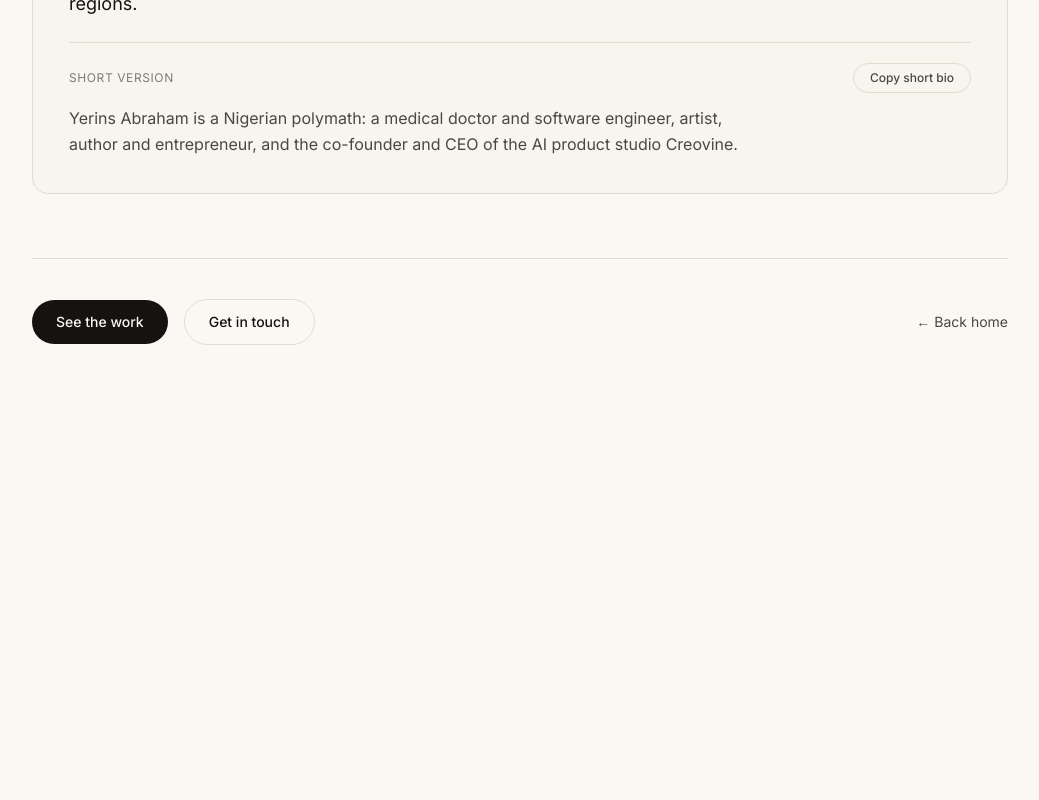
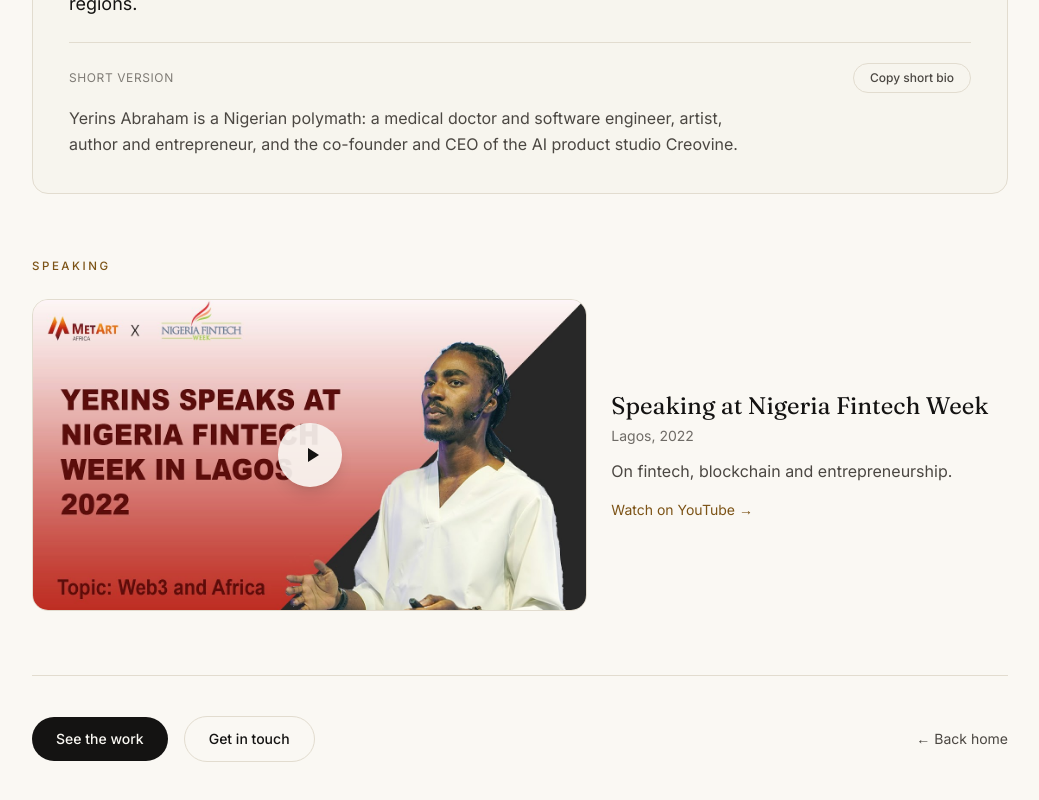
Before and after one commit to yerinsabraham/yerinsabraham_site, a Next.js app: page /about in a window 1280 px wide. Shown: the part 1978-2778 px from the top of the page, without its empty margins (120-1159 px from the left). Before the commit the page ends 2419 px from the top, so only its background shows below. Built offline with nearby package versions, Linux system fonts and the light colour scheme.

Commit message:
Add Speaking block on About: Nigeria Fintech Week talk (thumbnail + play, links to YouTube)

```diff
--- a/src/app/about/page.tsx
+++ b/src/app/about/page.tsx
@@ -5,7 +5,7 @@ import Reveal from "@/components/Reveal";
 import RichText from "@/components/RichText";
 import QuoteModal from "@/components/QuoteModal";
 import CopyButton from "@/components/CopyButton";
-import { site, about, gardeningQuote } from "@/data/content";
+import { site, about, gardeningQuote, speaking } from "@/data/content";
 
 export const metadata: Metadata = {
   title: "About",
@@ -113,6 +113,56 @@ export default function AboutPage() {
           </div>
         </Reveal>
 
+        {/* Speaking */}
+        <Reveal>
+          <div className="mt-16">
+            <p className="eyebrow mb-6">Speaking</p>
+            <a
+              href={speaking.href}
+              target="_blank"
+              rel="noopener noreferrer"
+              className="group grid gap-6 sm:grid-cols-[1.4fr_1fr] sm:items-center"
+            >
+              <div className="relative aspect-video overflow-hidden rounded-2xl border border-line bg-paper-2">
+                <Image
+                  src={speaking.thumbnail}
+                  alt={speaking.title}
+                  fill
+                  sizes="(max-width: 640px) 92vw, 55vw"
+                  className="object-cover transition-transform duration-500 group-hover:scale-[1.02]"
+                />
+                {/* Play button overlay */}
+                <span className="absolute inset-0 flex items-center justify-center">
+                  <span className="flex h-16 w-16 items-center justify-center rounded-full bg-paper/90 text-ink shadow-lg transition-transform group-hover:scale-110">
+                    <svg
+                      viewBox="0 0 24 24"
+                      fill="currentColor"
+                      className="ml-1 h-6 w-6"
+                      aria-hidden
+                    >
+                      <path d="M8 5v14l11-7z" />
+                    </svg>
+                  </span>
+                </span>
+              </div>
+              <div>
+                <h2 className="font-[family-name:var(--font-fraunces)] text-2xl text-ink">
+                  {speaking.title}
+                </h2>
+                <p className="mt-1 text-sm text-ink-soft/80">
+                  {speaking.context}
+                </p>
+                <p className="mt-3 text-base leading-relaxed text-ink-soft">
+                  {speaking.blurb}
+                </p>
+                <span className="mt-4 inline-block text-sm text-accent-deep underline-offset-4 group-hover:underline">
+                  Watch on YouTube &rarr;
+                </span>
+              </div>
+            </a>
+          </div>
+        </Reveal>
+
         <Reveal>
           <div className="mt-16 flex flex-wrap items-center gap-4 border-t border-line pt-10">
             <a
--- a/src/data/content.ts
+++ b/src/data/content.ts
@@ -72,6 +72,15 @@ export const about = {
     { label: "Building", value: "Creovine (Tablu, Lira, Brydg)" },
     { label: "With", value: "Sarah Oba, partner & co-founder" },
   ],
+};
+
+// A featured talk, proof of the "available for speaking" line.
+export const speaking = {
+  title: "Speaking at Nigeria Fintech Week",
+  context: "Lagos, 2022",
+  blurb: "On fintech, blockchain and entrepreneurship.",
+  href: "https://www.youtube.com/watch?v=d2d_iQ7dG84",
+  thumbnail: "/img/speaking-fintech.jpg",
 };
 
 export const now = {
```
Also changed, not shown: public/img/speaking-fintech.jpg (added).
